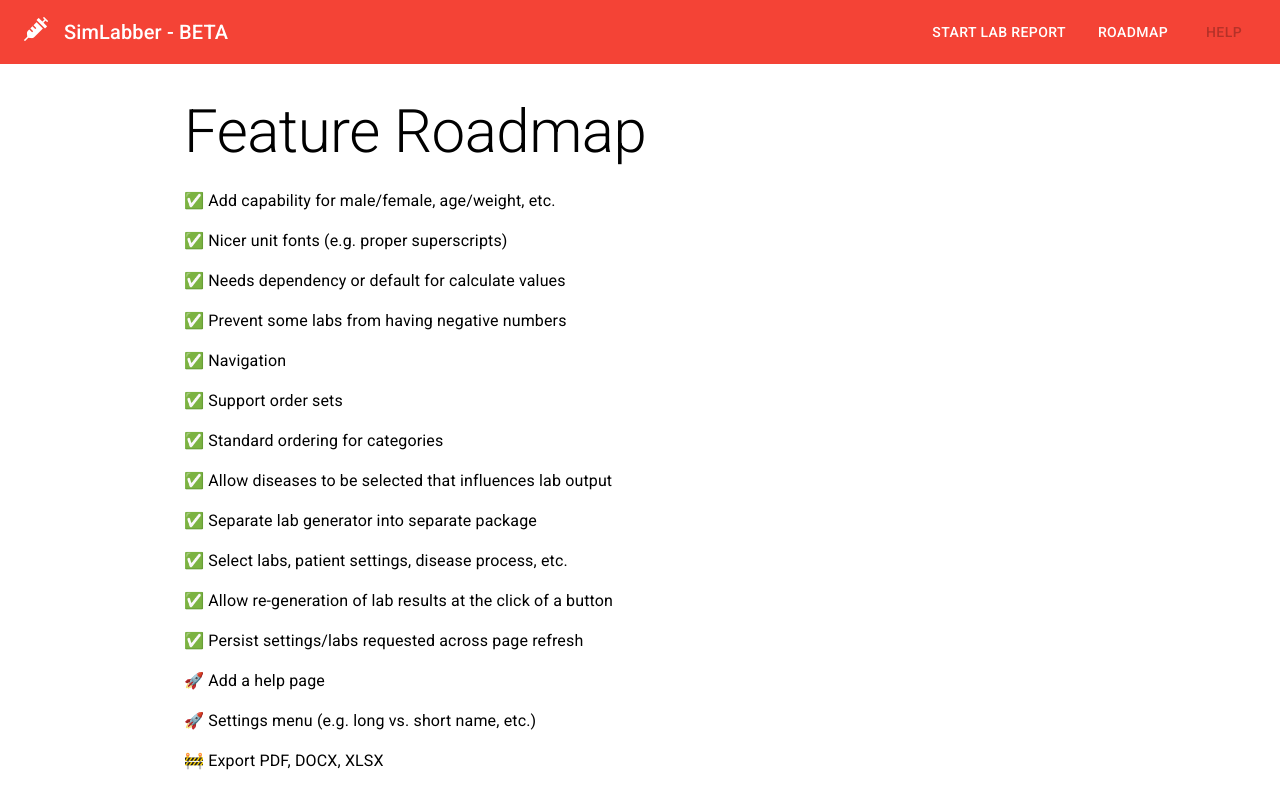
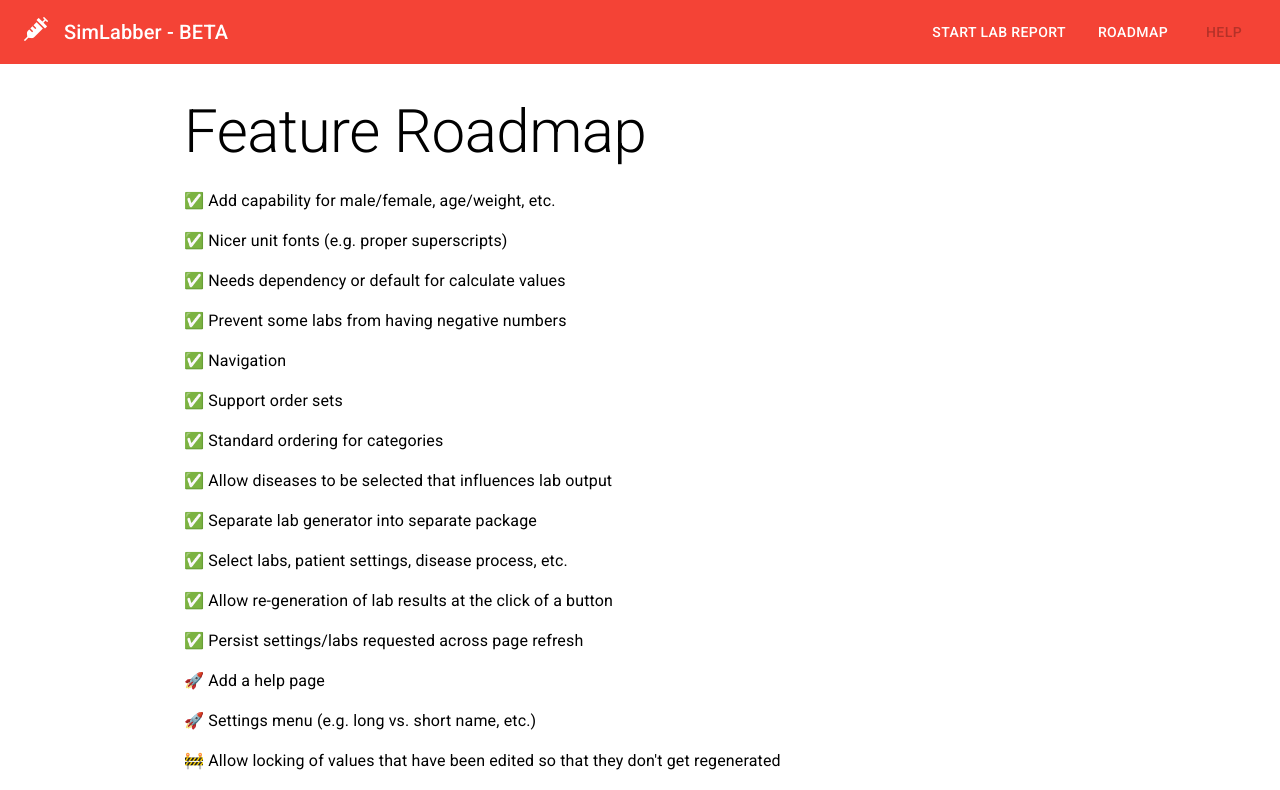
Before and after one commit to jonestristand/simlab-web-client, a React (Create React App) app: page /roadmap in a window 1280 px wide. Shown: the top 790 px of the page. Built offline with nearby package versions, Linux system fonts and the light colour scheme.

Commit message:
chore: Add new item for locking values to roadmap

```diff
--- a/src/pages/roadmap.js
+++ b/src/pages/roadmap.js
@@ -42,6 +42,7 @@ function RoadmapPage() {
           <Typography paragraph><Done /> Persist settings/labs requested across page refresh</Typography>
           <Typography paragraph><InProgress /> Add a help page</Typography>
           <Typography paragraph><InProgress /> Settings menu (e.g. long vs. short name, etc.)</Typography>
+          <Typography paragraph><NotStarted /> Allow locking of values that have been edited so that they don't get regenerated</Typography>
           <Typography paragraph><NotStarted /> Export PDF, DOCX, XLSX</Typography>
           <Typography paragraph><NotStarted /> Prevent calculated values from being updated directly, instead update as dependencies are changed</Typography>
           <Typography paragraph><NotStarted /> Save sets of labs to user account</Typography>
```
